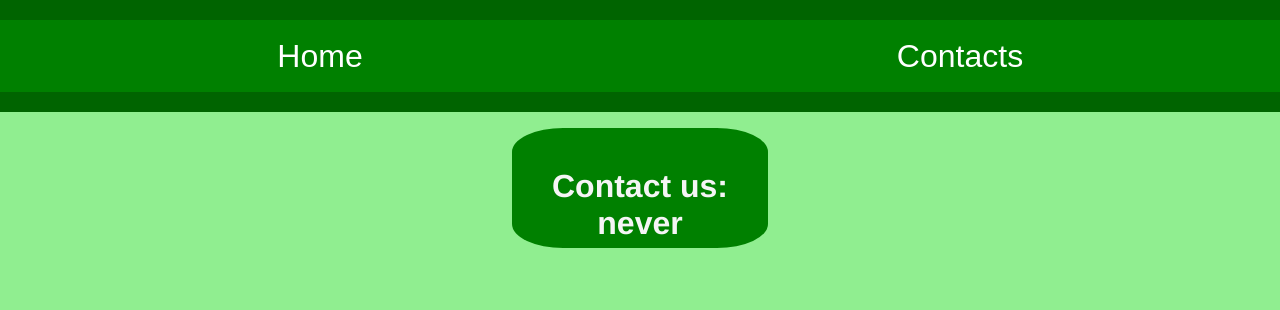
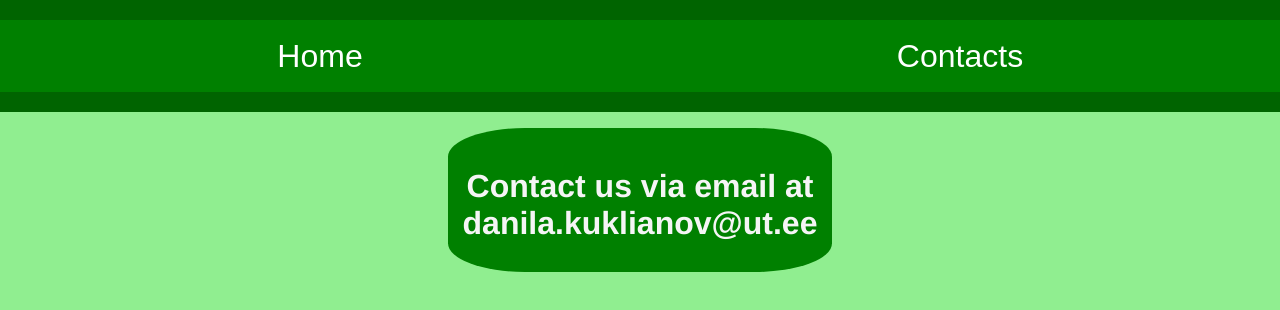
Before and after one commit to sudo-Cthulhufhtagn/WEB_APP_LTAT.05.004_HW4_group_AV, a Vue app in the folder frontend/: page /#/api/post/1 in a window 1280 px wide. Both pictures are taken after a click on the button "Contacts". Shown: the top 310 px of the page. Built offline with nearby package versions, Linux system fonts and the light colour scheme; no server answers.

Commit message:
contact fix
contact me

```diff
--- a/frontend/src/assets/main.css
+++ b/frontend/src/assets/main.css
@@ -25,9 +25,7 @@ body {
 
 .app_button {
   font-size: 3vh;
-  margin-top: 2vw;
-  margin-left: 2vw;
-  margin-right: 2vw;
+  margin: 2vw;
   background-color: darkgreen;
   color: whitesmoke;
   padding: 1vh;
@@ -65,9 +63,10 @@ body {
   justify-content: center;
   position: fixed;
   right: 1vw;
-  top: 14vh;
-  width: 15vw;
+  bottom: 14vh;
+  width: 10vw;
   margin: 0px;
+  border-radius: 20%;
   background-color: darkgreen;
 }
 
@@ -78,9 +77,19 @@ body {
   padding-top: 1vh;
   padding-bottom: 1vh;
   width: 90%;
-  font-size: 3vh;
+  font-size: 2vh;
   background-color: green;
   color:whitesmoke;
+}
+
+.sticky_menu button:first-of-type {
+  border-top-left-radius: 40%;
+  border-top-right-radius: 40%;
+}
+
+.sticky_menu button:last-of-type {
+  border-bottom-left-radius: 40%;
+  border-bottom-right-radius: 40%;
 }
 
 .sticky_menu button:hover {
@@ -102,6 +111,10 @@ body {
   background-color: whitesmoke;
 }
 
+.post div {
+  display: flex;
+}
+
 .post_title {
   font-size: 3vh;
   padding: 0px;
@@ -110,11 +123,20 @@ body {
   color:darkgreen;
 }
 
+.post_date {
+  font-size: 2vh;
+  padding: 0px;
+  margin: 0px;
+  color: darkgreen;
+  margin-left: auto;
+}
+
 .post_text {
   font-size: 2vh;
   margin: 0px;
   padding: 0px;
   color: green;
+  white-space: pre-wrap;
 }
 
 .feed_container {
@@ -189,16 +211,15 @@ label {
 
 .about {
   position: absolute;
-  left: 40vw;
-  width: 20vw;
+  left: 35vw;
+  width: 30vw;
   background-color:green;
   border: 1vh;
   border-radius: 20%;
   border-color: darkgreen;
-  height: 5vh;
+  height: 8vh;
   padding-top: 5vh;
   padding-bottom: 5vh;
-  width: 20vw;
 }
 .about h1 {
   padding: 0px;
--- a/frontend/src/views/Contact.vue
+++ b/frontend/src/views/Contact.vue
@@ -1,6 +1,6 @@
 <template>
   <div class="about">
-    <h1>Contact us: never</h1>
+    <h1>Contact us via email at danila.kuklianov@ut.ee</h1>
   </div>
 </template>
 
```
